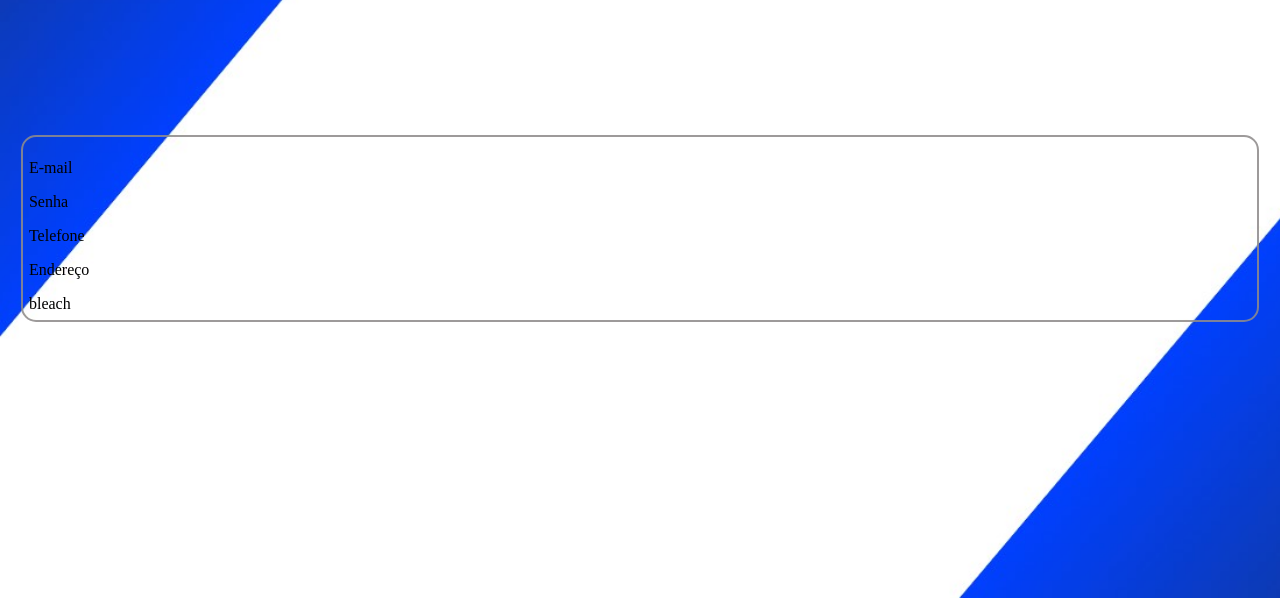
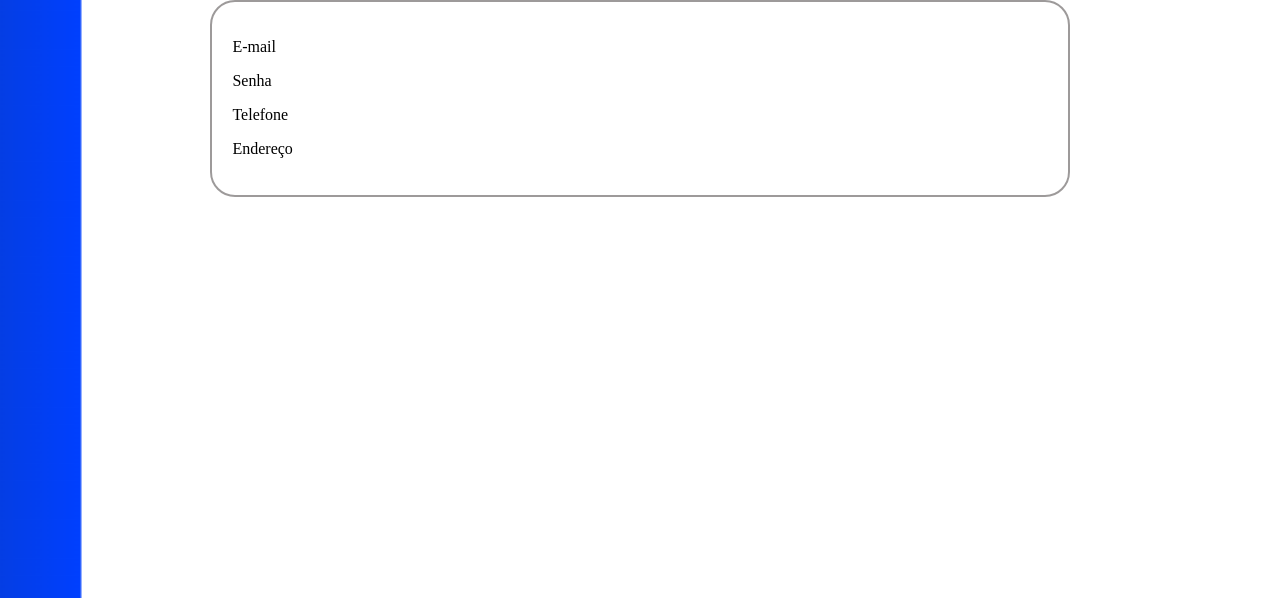
Before and after one commit to kyuku-takarek4/Trabalho-do-Curso, a plain HTML site: page frontend/cadastro.html in a window 1280 px wide. Shown: the part 202-800 px from the top of the page. Drawn offline with Linux system fonts and the light colour scheme.

Commit message:
Adições adicionais

```diff
--- a/frontend/cadastro.html
+++ b/frontend/cadastro.html
@@ -9,21 +9,21 @@
       <style>
         .cadastro{
             border: 2px solid rgba(143, 139, 139, 0.87);
-                border-radius: 15px;
-                padding: 0.5%;
-                margin-left: 1%;
-                margin: 1%
+                border-radius: 25px;
+                padding: 1.6%;
+                margin-left: 5%;
+                margin: 16%
+
         }
 
       </style>
     </head>
     <body>
-      <h1 style="text-align: center; margin: 150px;">Cadastre-se</h1>
       <div class="cadastro">
         <p> E-mail </p>
         <p> Senha </p>
         <p> Telefone </p>
-        <p> Endereço </p> bleach
+        <p> Endereço </p>
       </div>
     </body>
     </html>
--- a/frontend/styles.css
+++ b/frontend/styles.css
@@ -1,5 +1,5 @@
 body {
-    background-image: url('imagens/plano de fundo.jpg'); /* Substitua pelo caminho correto para sua imagem */
+    background-image: url('imagens/Tela de Cadastrar.png'); /* Substitua pelo caminho correto para sua imagem */
     background-size: cover; /* Ajusta a imagem para cobrir todo o fundo */
     background-repeat: no-repeat; /* Impede a repetição da imagem */
   }
```
Also changed, not shown: frontend/imagens/Tela de Cadastrar.png (added).
